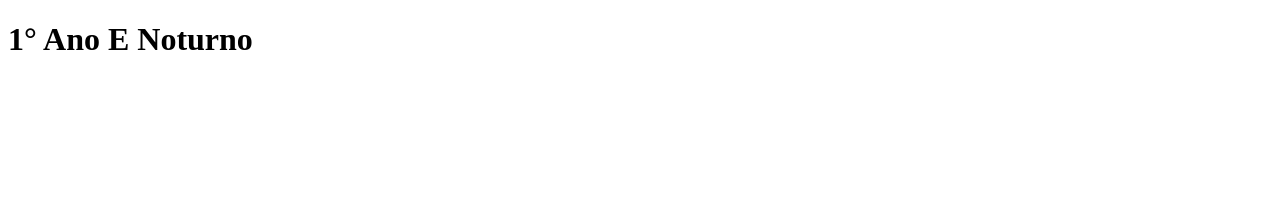
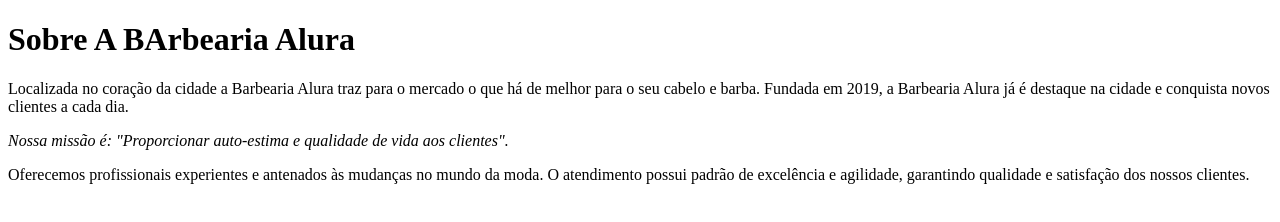
Before and after one commit to Gieverson2022/1AnoE.., a plain HTML site: page index.html in a window 1280 px wide. Drawn offline with Linux system fonts and the light colour scheme.

Commit message:
Update index.html
aaa

```diff
--- a/index.html
+++ b/index.html
@@ -4,9 +4,21 @@
     <meta charset="UTF-8">
     <meta http-equiv="X-UA-Compatible" content="IE=edge">
     <meta name="viewport" content="width=device-width, initial-scale=1.0">
-    <title>Gieverson</title>
+    <title>Barbearia Alura</title>
 </head>
 <body>
-    <h1>1° Ano E Noturno</h1>
+    <h1>Sobre A BArbearia Alura</h1>
+
+    <p>Localizada no coração da cidade a Barbearia Alura traz para o
+        mercado o que há de melhor para o seu cabelo e barba. Fundada
+        em 2019, a Barbearia Alura já é destaque na cidade e conquista
+        novos clientes a cada dia.</p>
+
+    <p> <em>Nossa missão é: "Proporcionar auto-estima e qualidade de
+    vida aos clientes".</em></p>
+
+    <p>Oferecemos profissionais experientes e antenados às mudanças no mundo
+    da moda. O atendimento possui padrão de excelência e agilidade,
+    garantindo qualidade e satisfação dos nossos clientes.</p>
 </body>
 </html>
```
